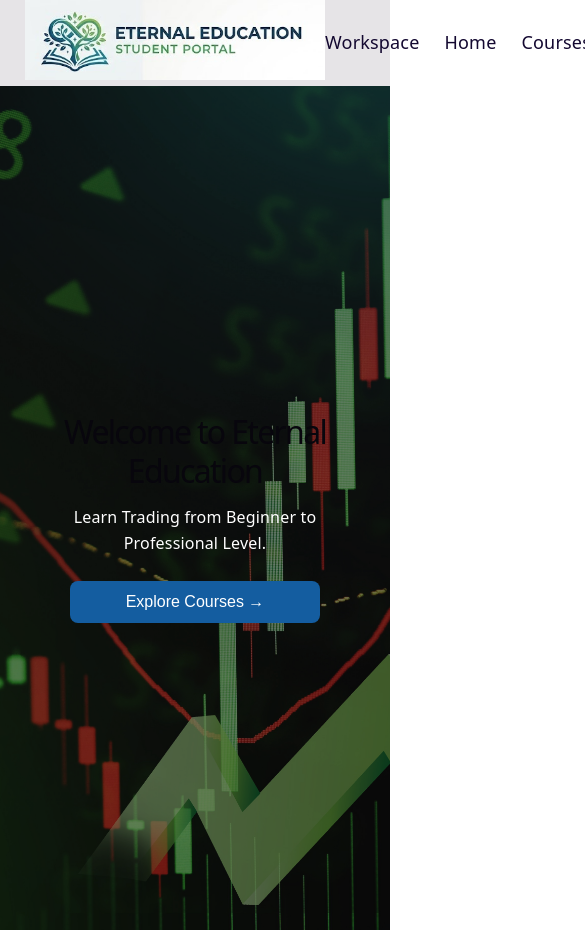
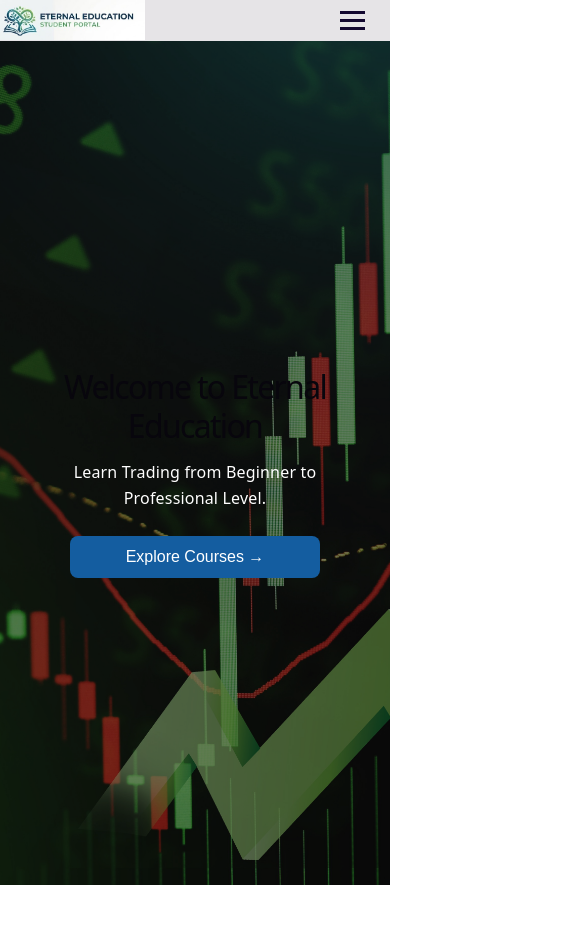
Before and after one commit to sujalverma216-lab/practice-of-react, a React (Vite) app: page / in a window 390 px wide. Shown: the top 930 px of the page, 585 px wide, since content can reach past the window. After the commit the page ends 885 px from the top, so only its background shows below. Built offline with nearby package versions, Linux system fonts and the light colour scheme.

Commit message:
added reponsiveness

```diff
--- a/src/Components/Header.css
+++ b/src/Components/Header.css
@@ -3,23 +3,24 @@
   justify-content: space-between;
   align-items: center;
   padding: 0px 25px;
-  background:  rgb(230, 228, 231);
-
+  background: rgb(230, 228, 231);
+  position: relative; /* Added so the absolute mobile menu aligns properly */
 }
 
 .logo-section {
   display: flex;
-  align-items:center  ;
+  align-items: center;
   gap: 0px;
 }
 
-.workspace{
+.workspace {
   background-color: transparent;
   box-shadow: none;
-  padding: 0; /* Or match the padding of your other nav links */
-  color: #000; /* Match the exact text color of 'Home' and 'Courses' */
+  padding: 0;
+  color: #000;
   font-weight: normal;
 }
+
 .logo {
   width: 300px;
   height: 80px;
@@ -35,8 +36,9 @@
   list-style: none;
   display: flex;
   gap: 25px;
+  margin: 0;
+  padding: 0;
 }
-
 
 nav a {
   text-decoration: none;
@@ -49,3 +51,58 @@ nav a {
 nav a:hover {
   color: yellow;
 }
+
+/* --- New Hamburger Styles (Hidden on Desktop) --- */
+.hamburger {
+  display: none;
+  cursor: pointer;
+  flex-direction: column;
+  gap: 5px;
+}
+
+.hamburger .bar {
+  width: 25px;
+  height: 3px;
+  background-color: rgb(19, 8, 48);
+  transition: all 0.3s ease-in-out;
+}
+
+/* --- Mobile View --- */
+@media (max-width: 768px) {
+  .logo {
+    width: 150px;
+    height: 40px;
+    margin-left: -30px;
+    margin-bottom: -5px;
+  }
+
+  .header {
+    width: 100%; /* Fixed missing colon and changed to 100% */
+  }
+
+  /* Show Hamburger Icon */
+  .hamburger {
+    display: flex;
+  }
+
+  /* Hide normal nav links and prep for dropdown */
+  .navbar ul {
+    display: none;
+    flex-direction: column;
+    position: absolute;
+    top: 60px; /* Distance from top. Adjust if your header is taller/shorter */
+    left: 0;
+    width: 100%;
+    background: rgb(230, 228, 231);
+    text-align: center;
+    padding: 20px 0;
+    box-shadow: 0 4px 6px rgba(0,0,0,0.1);
+    z-index: 1000;
+  }
+
+  /* Reveal menu when React adds the 'active' class */
+  .navbar ul.active {
+    display: flex;
+    gap: 15px; /* Spacing between links in mobile view */
+  }
+}
--- a/src/Components/Header.jsx
+++ b/src/Components/Header.jsx
@@ -1,9 +1,19 @@
+import React, { useState } from "react";
 import { Link } from "react-router-dom";
 import "./Header.css";
 import logo from "../assets/Logo.jpg";
 
 function Header() {
+  // State to manage whether the mobile menu is open or closed
+  const [isMenuOpen, setIsMenuOpen] = useState(false);
+
+  // Function to toggle the menu state
+  const toggleMenu = () => {
+    setIsMenuOpen(!isMenuOpen);
+  };
+
   return (
+    <div className="">
       <header className="header">
         <div className="logo-section">
           <Link to="/">
@@ -12,32 +22,43 @@ function Header() {
         </div>
 
         <nav className="navbar">
+          {/* Hamburger Icon */}
+          <div className="hamburger" onClick={toggleMenu}>
+            <span className="bar"></span>
+            <span className="bar"></span>
+            <span className="bar"></span>
+          </div>
 
-        <ul>
+          {/*
+            Navigation Links
+            The 'active' class is conditionally added based on isMenuOpen state.
+          */}
+          <ul className={isMenuOpen ? "active" : ""}>
             <li className="workspace">
-            <Link to="/workspace"> Workspace</Link>
+              <Link to="/workspace" onClick={toggleMenu}>Workspace</Link>
             </li>
             <li>
-            <Link to="/">Home</Link>
+              <Link to="/" onClick={toggleMenu}>Home</Link>
             </li>
             <li>
-            <Link to="/courses">Courses</Link>
+              <Link to="/courses" onClick={toggleMenu}>Courses</Link>
             </li>
             <li>
-            <Link to="/about">About</Link>
+              <Link to="/about" onClick={toggleMenu}>About</Link>
             </li>
             <li>
-            <Link to="/contact">Contact</Link>
+              <Link to="/contact" onClick={toggleMenu}>Contact</Link>
             </li>
             <li>
-            <Link to="/form">Form</Link>
+              <Link to="/form" onClick={toggleMenu}>Form</Link>
             </li>
             <li>
-            <Link to="/login">Login</Link>
+              <Link to="/login" onClick={toggleMenu}>Login</Link>
             </li>
           </ul>
         </nav>
       </header>
+    </div>
   );
 }
 
```
Lines whose indentation alone changed are shown as unchanged.
